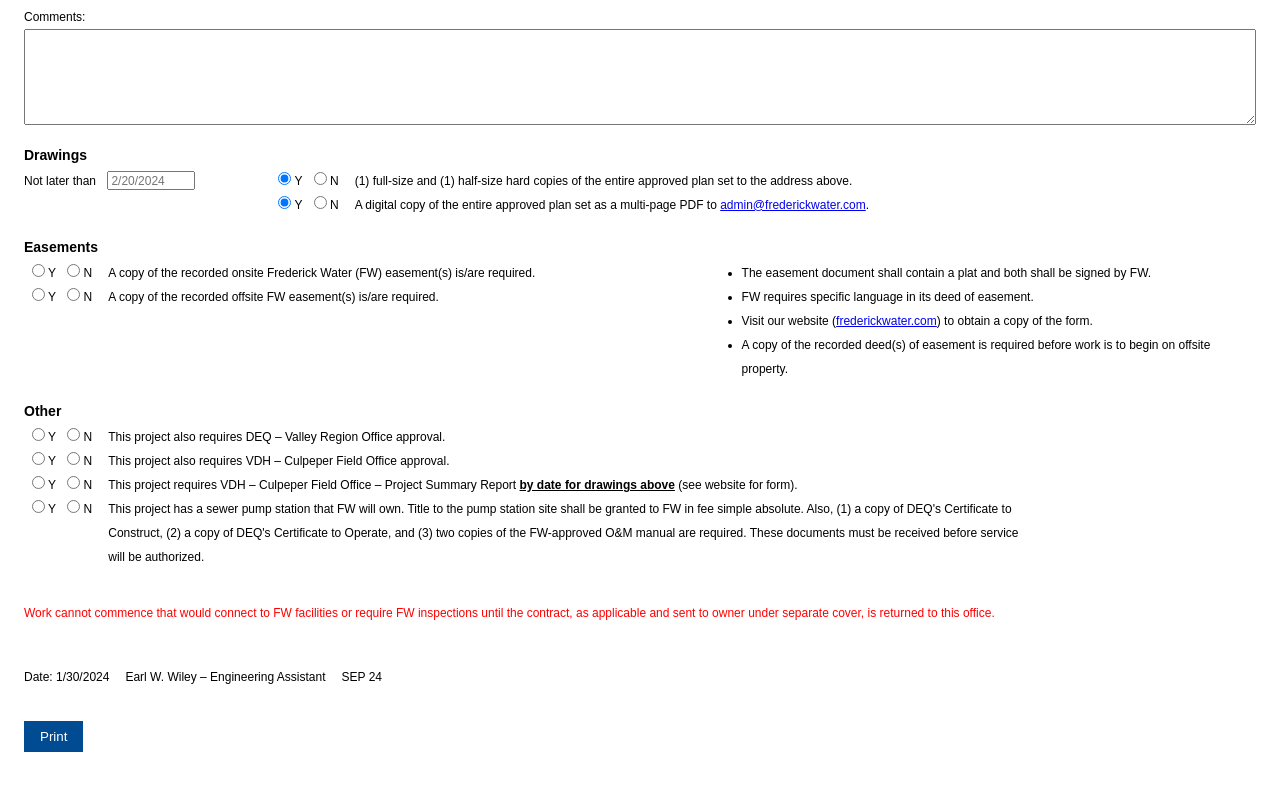
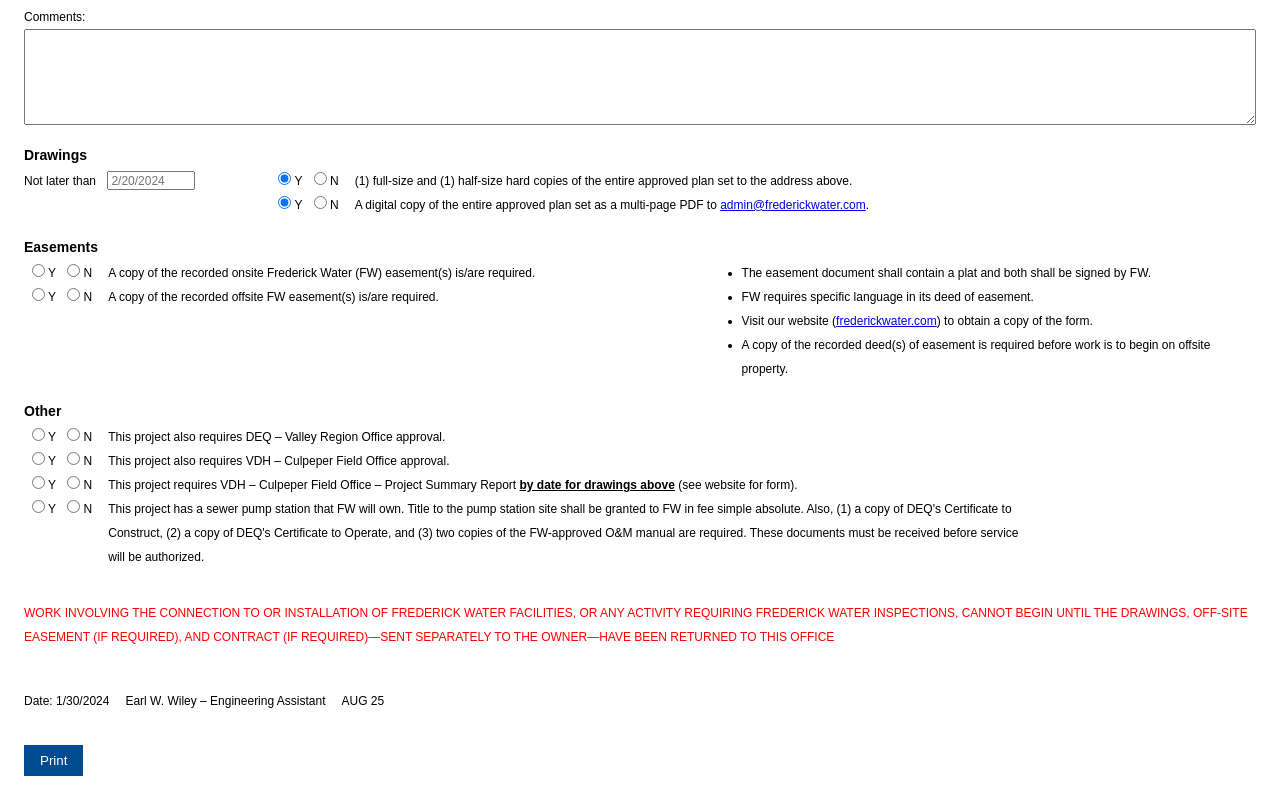
Before and after one commit to cmjgrubb/planreview, a SvelteKit app: page / in a window 1280 px wide. Shown: the part 347-1147 px from the top of the page. Before the commit the page ends 1123 px from the top, so only its background shows below. Built offline with nearby package versions, Linux system fonts and the light colour scheme.

Commit message:
Upgraded NPM packages and updated wording

```diff
--- a/package.json
+++ b/package.json
@@ -27,7 +27,7 @@
     "eslint-plugin-svelte": "^2.35.1",
     "prettier": "^3.1.1",
     "prettier-plugin-svelte": "^3.2.1",
-    "sst": "^2.40.3",
+    "sst": "^2.49.4",
     "svelte": "^4.2.7",
     "svelte-check": "^3.6.0",
     "svelte-kit-sst": "^2.40.3",
--- a/src/routes/+page.svelte
+++ b/src/routes/+page.svelte
@@ -336,8 +336,10 @@
 		</div>
 
 		<p class="warning">
-			Work cannot commence that would connect to FW facilities or require FW inspections until the
-			contract, as applicable and sent to owner under separate cover, is returned to this office.
+			WORK INVOLVING THE CONNECTION TO OR INSTALLATION OF FREDERICK WATER FACILITIES, OR ANY
+			ACTIVITY REQUIRING FREDERICK WATER INSPECTIONS, CANNOT BEGIN UNTIL THE DRAWINGS, OFF-SITE
+			EASEMENT (IF REQUIRED), AND CONTRACT (IF REQUIRED)—SENT SEPARATELY TO THE OWNER—HAVE BEEN
+			RETURNED TO THIS OFFICE
 		</p>
 
 		<div class="outer_flexbox">
@@ -345,7 +347,7 @@
 				Date: {formatted_today}
 			</div>
 			<div class="inner_flexbox">Earl W. Wiley &ndash; Engineering Assistant</div>
-			<div class="inner_flexbox">SEP 24</div>
+			<div class="inner_flexbox">AUG 25</div>
 		</div>
 		<button type="submit">Print</button>
 	</form>
--- /dev/null
+++ b/sst.json
@@ -0,0 +1,5 @@
+{
+  "name": "planreview",
+  "region": "us-east-1",
+  "main": "stacks/index.ts"
+}
```
Also changed, not shown: stacks/index.ts (added, +11 -0 lines), 1 other file (tests, documents, lock files or other folders).
